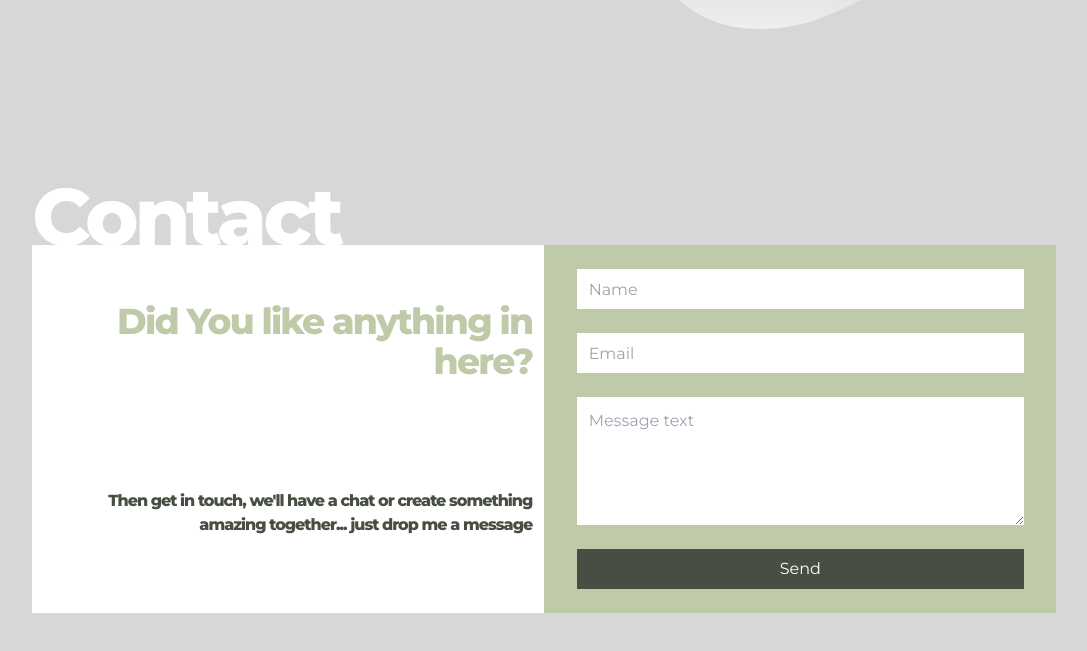
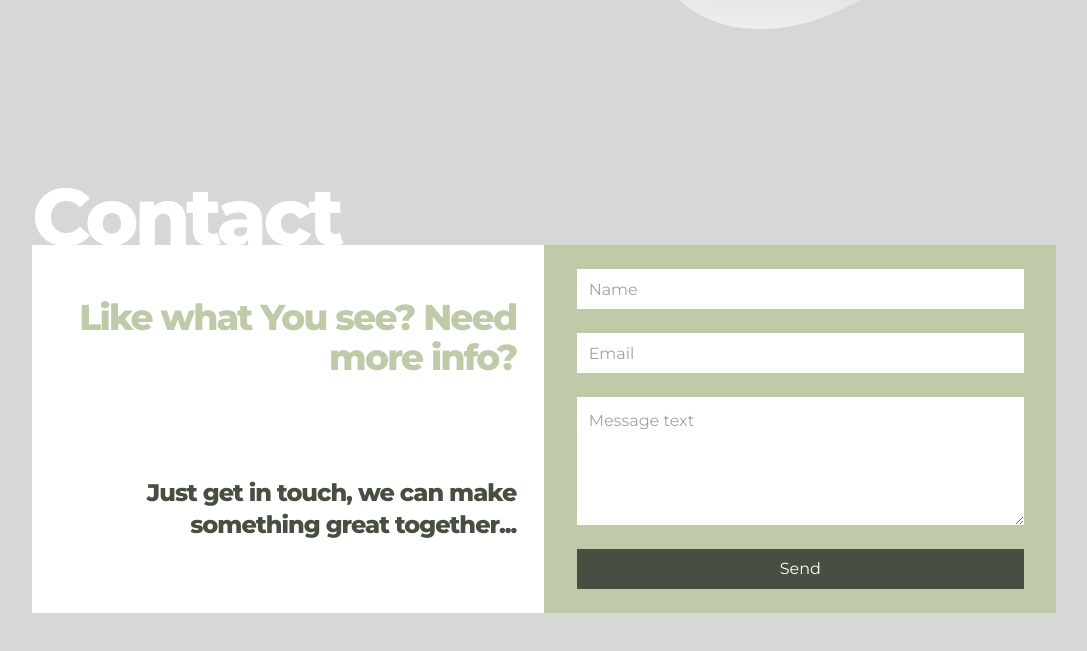
Before and after one commit to MartinKuracka/webmark-react, a React (Create React App) app: page / in a window 1280 px wide. Shown: the part 5186-5837 px from the top of the page, without its empty margins (21-1108 px from the left). Built offline with nearby package versions, Linux system fonts and the light colour scheme.

Commit message:
changet placement for infomessage

```diff
--- a/src/components/form/form.js
+++ b/src/components/form/form.js
@@ -1,7 +1,7 @@
 import { useState } from 'react';
 import emailjs from 'emailjs-com';
 
-const Form = ({setHidden, setMessage}) => {
+const Form = ({setHidden='true', setMessage=''}) => {
 
     const [details, setDetails] = useState({
         name: '',
@@ -13,16 +13,14 @@ const Form = ({setHidden, setMessage}) => {
         e.preventDefault();
         emailjs.sendForm('mkuracka_gmail', 'mkuracka_gmail', e.target, 'user_zFV7MpAUzro7F8g0odthS')
         .then((result) => {
-            console.log(result.text);
-            setMessage('Thanks! Your message has been sent, I will get back to You soon...')
-            setHidden(false);
-            e.target[0].value = '';
-            e.target[1].value = '';
-            e.target[2].value = '';
+            setMessage('Thanks! Your message has been sent, I will get in touch soon...')
+            setHidden(true);
+            for(let i=0; i<3;i++) {
+                e.target[i].value = '';
+            }
         }, (error) => {
-            setMessage('...Oops, could not send the message, something went wrong,please try again');
-            setHidden(false);
-            console.log('error, not sent', error.text)
+            setMessage('...Oops, could not send the message, please try again');
+            setHidden(true);
         });
 
     }
--- a/src/containers/contact_section/contact.js
+++ b/src/containers/contact_section/contact.js
@@ -4,8 +4,8 @@ import Form from '../../components/form/form';
 
 const ContactSection = () => {
 
-    const [hidden, setHidden] = useState(true);
-    const [infomessage,setMessage] = useState('');
+    const [hidden, setHidden] = useState(false);
+    const [infomessage,setMessage] = useState('Like what You see? Need more info?');
 
     return(
         <div className='flex w-full h-screen justify-center' id='contact'>
@@ -13,15 +13,13 @@ const ContactSection = () => {
                 <h1 className='w-11/12 max-w-lg text-left'>Contact</h1>
                 <div className='flex flex-col lg:flex-row'>
                     <div className='flex w-full justify-around flex-col max-w-lg text-right p-3 bg-secondary'>
-                        <h1 className='text-4xl text-primary2  tracking-tighter'>Did You like anything in here?</h1>
-                        <h2 className='font-bold text-primary my-5'>Then get in touch, we'll have a chat or create something amazing together... just drop me a message</h2>
+                        <h1 className='text-4xl text-primary2 tracking-tighter px-4'>{infomessage}</h1>
+                        <h2 className='text-2xl font-bold text-primary my-5 px-4' hidden={hidden}>Just get in touch, we can make something great together...</h2>
                     </div>
                     <Form className='mt-5' setHidden={setHidden} setMessage={setMessage}/>
                 </div>
                 <div className='h-20 w-full'>
-
-
-                    <p className='text-2xl mt-10 max-w-md text-primary' hidden={hidden}>{infomessage}</p>
+                    {/* <p className='text-2xl mt-10 max-w-md text-primary' hidden={hidden}>{infomessage}</p>     */}
                 </div>
             </div>
         </div>
```
Also changed, not shown: 1 other file (tests, documents, lock files or other folders).
